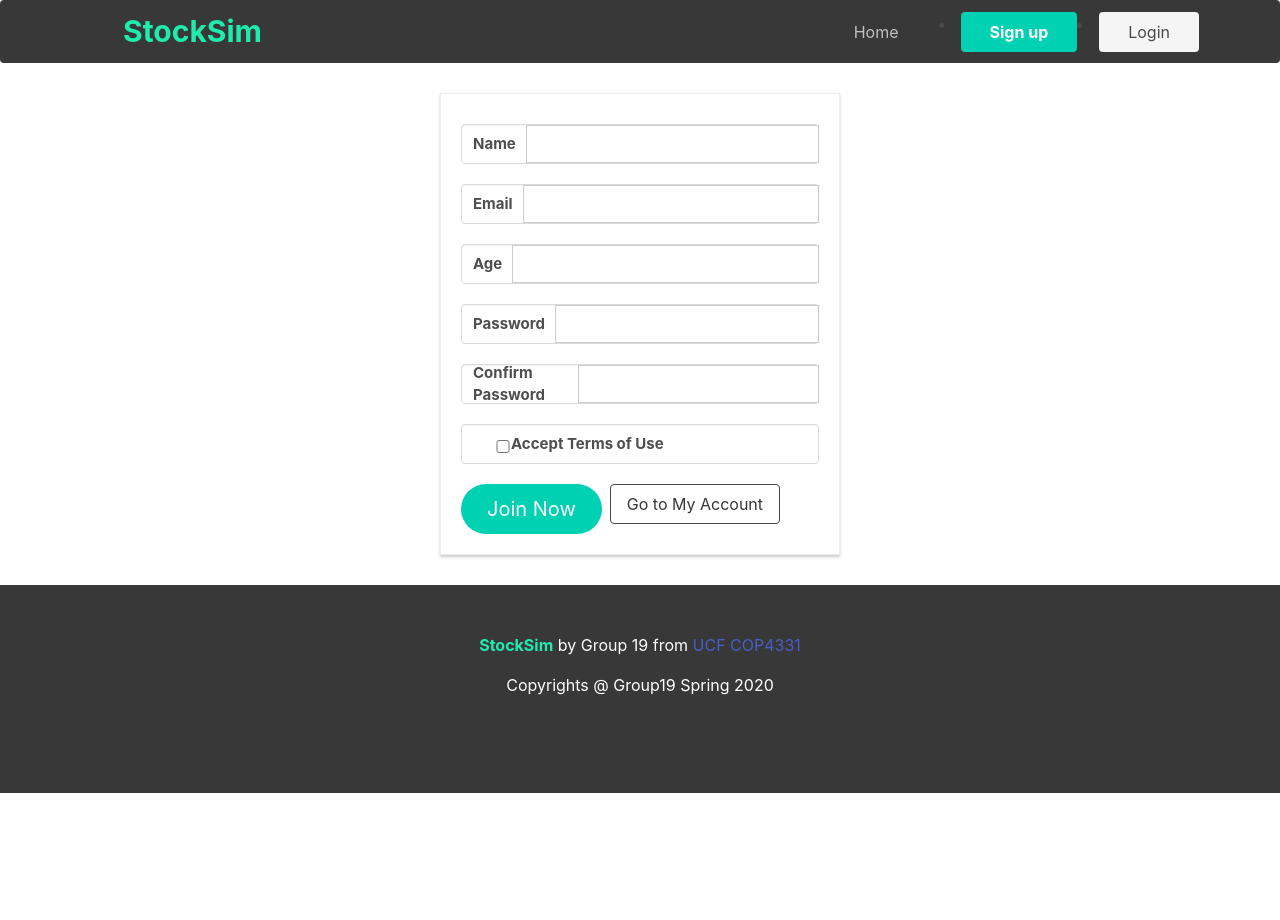
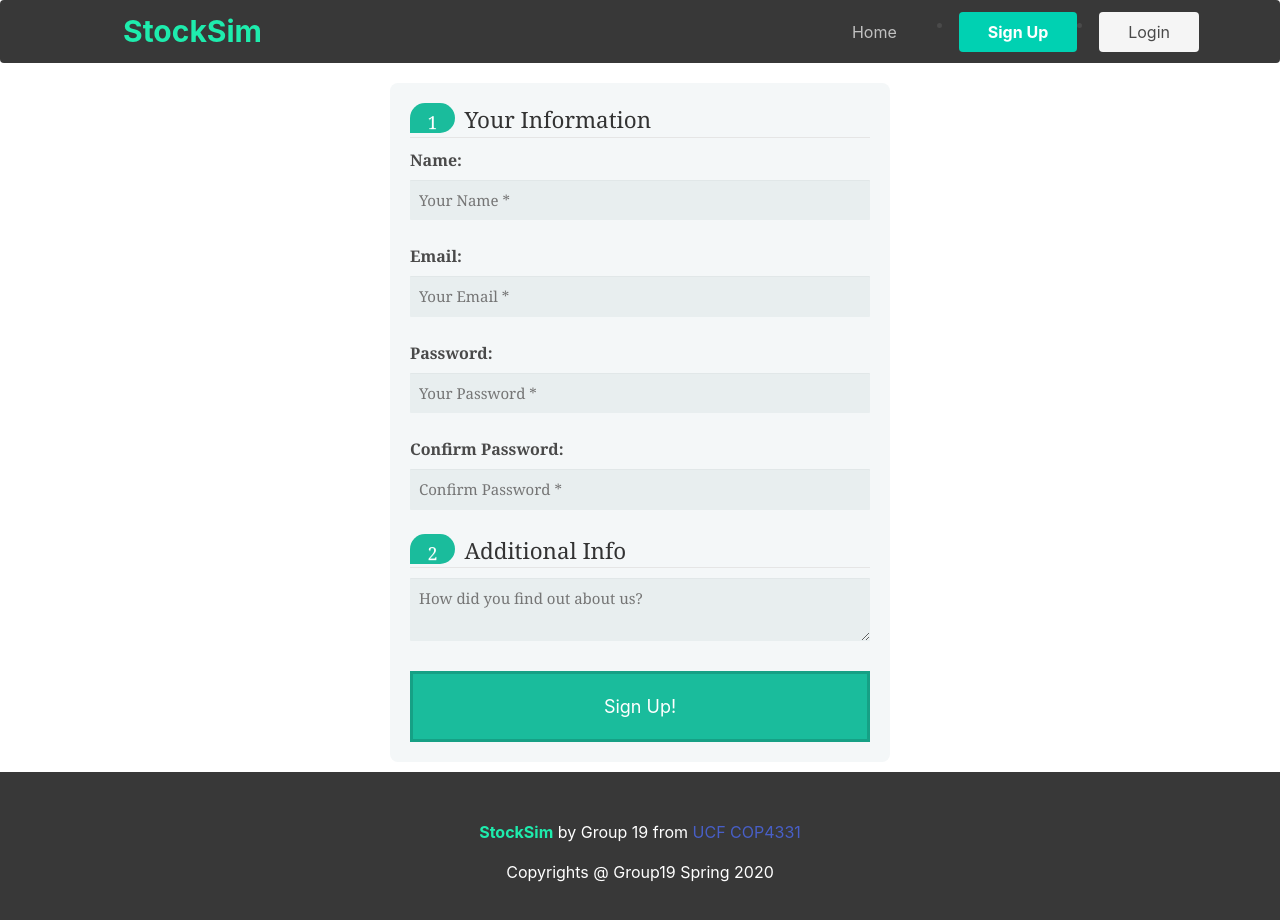
Before and after one commit to CaptCoonoor1/stockhub, a Vue app in the folder frontend/: page /signup in a window 1280 px wide. Shown: the top 920 px of the page. Before the commit the page ends 800 px from the top, so only its background shows below. Built offline with nearby package versions, Linux system fonts and the light colour scheme; what vue-toastify would draw is missing.

Commit message:
updated ui for both login and signup

```diff
--- a/frontend/src/App.vue
+++ b/frontend/src/App.vue
@@ -32,7 +32,7 @@
             </li>
             <li v-if="!auth">
               <router-link to="/signup" class="button is-primary">
-                <Strong>Sign up</Strong>
+                <Strong>Sign Up</Strong>
               </router-link>
             </li>
             <li v-if="!auth">
--- /dev/null
+++ b/frontend/src/components/Auth/alternatelogin.vue
@@ -0,0 +1,151 @@
+<template>
+  <div class="signup-form">
+    <form>
+      <fieldset>
+        <legend>Login</legend>
+
+        <label for="email">Email:</label>
+        <input type="email" name="email" v-model="email" placeholder="Your Email " />
+
+        <label for="password">Password:</label>
+        <input
+          type="password"
+          name="password"
+          v-model="password"
+          placeholder="Your Password "
+          @keyup.enter="loginButton"
+        />
+      </fieldset>
+      <button type="button" class="submitButton" @click="loginButton">Log In!</button>
+    </form>
+  </div>
+</template>
+
+<script>
+export default {
+  data() {
+    return {
+      email: "",
+      password: ""
+    };
+  },
+  methods: {
+    loginButton() {
+      const formData = {
+        email: this.email,
+        password: this.password
+      };
+      // console.log(formData);
+      this.$store.dispatch("login", {
+        email: formData.email,
+        password: formData.password
+      });
+      // this.$vToastify.success('easy-peasy');
+    }
+  }
+};
+</script>
+
+<style>
+.signup-form {
+  max-width: 500px;
+  padding: 10px 20px;
+  background: #f4f7f8;
+  margin: 10px auto;
+  margin-bottom: 120px;
+  padding: 20px;
+  background: #f4f7f8;
+  border-radius: 8px;
+  font-family: Georgia, "Times New Roman", Times, serif;
+}
+.signup-form fieldset {
+  border: none;
+}
+.signup-form legend {
+  font-size: 1.4em;
+  margin-bottom: 10px;
+}
+.signup-form label {
+  display: block;
+  margin-bottom: 8px;
+}
+.signup-form input[type="text"],
+.signup-form input[type="date"],
+.signup-form input[type="datetime"],
+.signup-form input[type="email"],
+.signup-form input[type="number"],
+.signup-form input[type="search"],
+.signup-form input[type="time"],
+.signup-form input[type="url"],
+.signup-form input[type="password"],
+.signup-form textarea,
+.signup-form select {
+  font-family: Georgia, "Times New Roman", Times, serif;
+  background: rgba(255, 255, 255, 0.1);
+  border: none;
+  border-radius: 4px;
+  font-size: 15px;
+  margin: 0;
+  outline: 0;
+  padding: 10px;
+  width: 100%;
+  box-sizing: border-box;
+  -webkit-box-sizing: border-box;
+  -moz-box-sizing: border-box;
+  background-color: #e8eeef;
+  color: #8a97a0;
+  -webkit-box-shadow: 0 1px 0 rgba(0, 0, 0, 0.03) inset;
+  box-shadow: 0 1px 0 rgba(0, 0, 0, 0.03) inset;
+  margin-bottom: 30px;
+}
+.signup-form input[type="text"]:focus,
+.signup-form input[type="date"]:focus,
+.signup-form input[type="datetime"]:focus,
+.signup-form input[type="email"]:focus,
+.signup-form input[type="number"]:focus,
+.signup-form input[type="search"]:focus,
+.signup-form input[type="time"]:focus,
+.signup-form input[type="url"]:focus,
+.signup-form textarea:focus,
+.signup-form select:focus {
+  background: #d2d9dd;
+}
+.signup-form select {
+  -webkit-appearance: menulist-button;
+  height: 35px;
+}
+.signup-form .number {
+  background: #1abc9c;
+  color: #fff;
+  height: 30px;
+  width: 30px;
+  display: inline-block;
+  font-size: 0.8em;
+  margin-right: 4px;
+  line-height: 30px;
+  text-align: center;
+  text-shadow: 0 1px 0 rgba(255, 255, 255, 0.2);
+  border-radius: 15px 15px 15px 0px;
+}
+
+.submitButton {
+  /* .signup-form input[type="submitButton"] { */
+  position: relative;
+  display: block;
+  padding: 19px 39px 18px 39px;
+  color: #fff;
+  margin: 0 auto;
+  background: #1abc9c;
+  font-size: 18px;
+  text-align: center;
+  font-style: normal;
+  width: 100%;
+  border: 1px solid #16a085;
+  border-width: 1px 1px 3px;
+  margin-bottom: 10px;
+}
+.submitButton:hover {
+  /* .signup-form input[type="submitButton"]:hover { */
+  background: #109177;
+}
+</style>
--- /dev/null
+++ b/frontend/src/components/Auth/alternatesignup.vue
@@ -0,0 +1,169 @@
+<template>
+  <div class="signup-form">
+    <form>
+      <fieldset>
+        <legend>
+          <span class="number">1</span> Your Information
+        </legend>
+        <label for="name">Name:</label>
+        <input type="text" name="name" v-model="name" placeholder="Your Name *" />
+
+        <label for="email">Email:</label>
+        <input type="email" name="email" v-model="email" placeholder="Your Email *" />
+
+        <label for="password">Password:</label>
+        <input type="password" name="password" v-model="password" placeholder="Your Password *" />
+
+        <label for="confirmPassword">Confirm Password:</label>
+        <input
+          type="password"
+          name="confirmPassword"
+          v-model="confirmPassword"
+          placeholder="Confirm Password *"
+        />
+      </fieldset>
+      <fieldset>
+        <legend>
+          <span class="number">2</span> Additional Info
+        </legend>
+        <textarea name="info" placeholder="How did you find out about us?"></textarea>
+      </fieldset>
+      <button type="button" class="submitButton" @click="submitForm">Sign Up!</button>
+    </form>
+  </div>
+</template>
+
+<script>
+export default {
+  data() {
+    return {
+      name: "",
+      email: "",
+      password: "",
+      confirmPassword: ""
+    };
+  },
+  methods: {
+    submitForm() {
+      const formData = {
+        name: this.name,
+        email: this.email,
+        password: this.password,
+        confirmPassword: this.confirmPassword
+      };
+      console.log(formData);
+      // axios
+      //   .post("/signup", {
+      //     email: formData.email,
+      //     password: formData.password,
+      //     returnSecureToken: true
+      //   })
+      //   .then(res => console.log(res))
+      //   .catch(error => console.log(error));
+      this.$store.dispatch("signup", formData);
+    }
+  }
+};
+</script>
+
+<style>
+.signup-form {
+  max-width: 500px;
+  padding: 10px 20px;
+  background: #f4f7f8;
+  margin: 10px auto;
+  padding: 20px;
+  background: #f4f7f8;
+  border-radius: 8px;
+  font-family: Georgia, "Times New Roman", Times, serif;
+}
+.signup-form fieldset {
+  border: none;
+}
+.signup-form legend {
+  font-size: 1.4em;
+  margin-bottom: 10px;
+}
+.signup-form label {
+  display: block;
+  margin-bottom: 8px;
+}
+.signup-form input[type="text"],
+.signup-form input[type="date"],
+.signup-form input[type="datetime"],
+.signup-form input[type="email"],
+.signup-form input[type="number"],
+.signup-form input[type="search"],
+.signup-form input[type="time"],
+.signup-form input[type="url"],
+.signup-form input[type="password"],
+.signup-form textarea,
+.signup-form select {
+  font-family: Georgia, "Times New Roman", Times, serif;
+  background: rgba(255, 255, 255, 0.1);
+  border: none;
+  border-radius: 1px;
+  font-size: 15px;
+  margin: 0;
+  outline: 0;
+  padding: 9px;
+  width: 100%;
+  box-sizing: border-box;
+  -webkit-box-sizing: border-box;
+  -moz-box-sizing: border-box;
+  background-color: #e8eeef;
+  color: #8a97a0;
+  -webkit-box-shadow: 0 1px 0 rgba(0, 0, 0, 0.03) inset;
+  box-shadow: 0 1px 0 rgba(0, 0, 0, 0.03) inset;
+  margin-bottom: 24px;
+}
+.signup-form input[type="text"]:focus,
+.signup-form input[type="date"]:focus,
+.signup-form input[type="datetime"]:focus,
+.signup-form input[type="email"]:focus,
+.signup-form input[type="number"]:focus,
+.signup-form input[type="search"]:focus,
+.signup-form input[type="time"]:focus,
+.signup-form input[type="url"]:focus,
+.signup-form textarea:focus,
+.signup-form select:focus {
+  background: #d2d9dd;
+}
+.signup-form select {
+  -webkit-appearance: menulist-button;
+  height: 35px;
+}
+.signup-form .number {
+  background: #1abc9c;
+  color: #fff;
+  height: 30px;
+  width: 30px;
+  display: inline-block;
+  font-size: 0.8em;
+  margin-right: 4px;
+  line-height: 30px;
+  text-align: center;
+  text-shadow: 0 1px 0 rgba(255, 255, 255, 0.2);
+  border-radius: 15px 15px 15px 0px;
+}
+
+.submitButton {
+  /* .signup-form input[type="submitButton"] { */
+  position: relative;
+  display: block;
+  padding: 19px 39px 19px 39px;
+  color: #fff;
+  margin: 0;
+  background: #1abc9c;
+  font-size: 18px;
+  text-align: center;
+  font-style: normal;
+  width: 100%;
+  border: 1px solid #16a085;
+  border-width: 3px;
+}
+.submitButton:hover {
+  /* .signup-form input[type="submitButton"]:hover { */
+  background: #109177;
+}
+</style>
--- a/frontend/src/components/header/header.vue
+++ b/frontend/src/components/header/header.vue
@@ -22,7 +22,7 @@
           <div class="buttons">
             <li v-if="!auth">
               <router-link to="/signup" class="button is-primary">
-                <Strong>Sign up</Strong>
+                <Strong>Sign Up</Strong>
               </router-link>
             </li>
             <li v-if="!auth">
```
Also changed, not shown: frontend/src/router/index.js (+6 -2 lines), 1 other file (tests, documents, lock files or other folders). Lines whose indentation alone changed are shown as unchanged.
